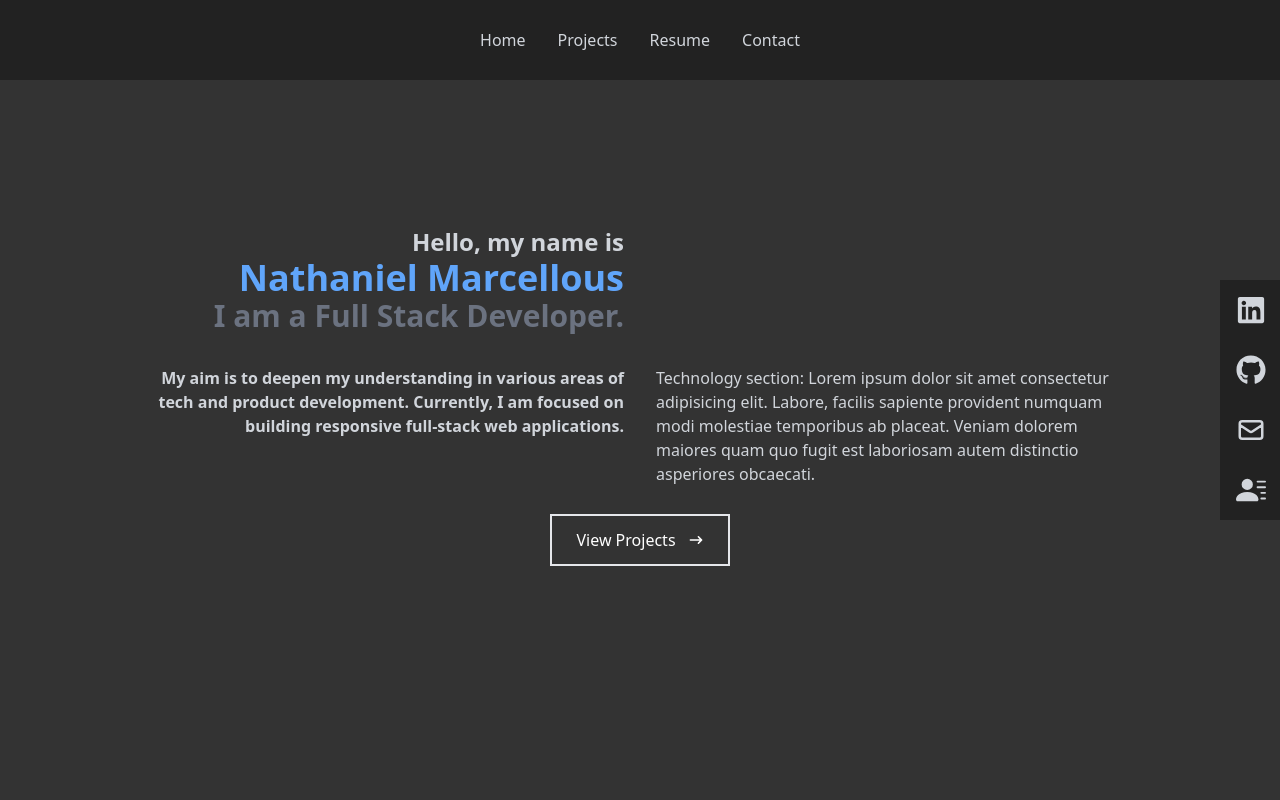
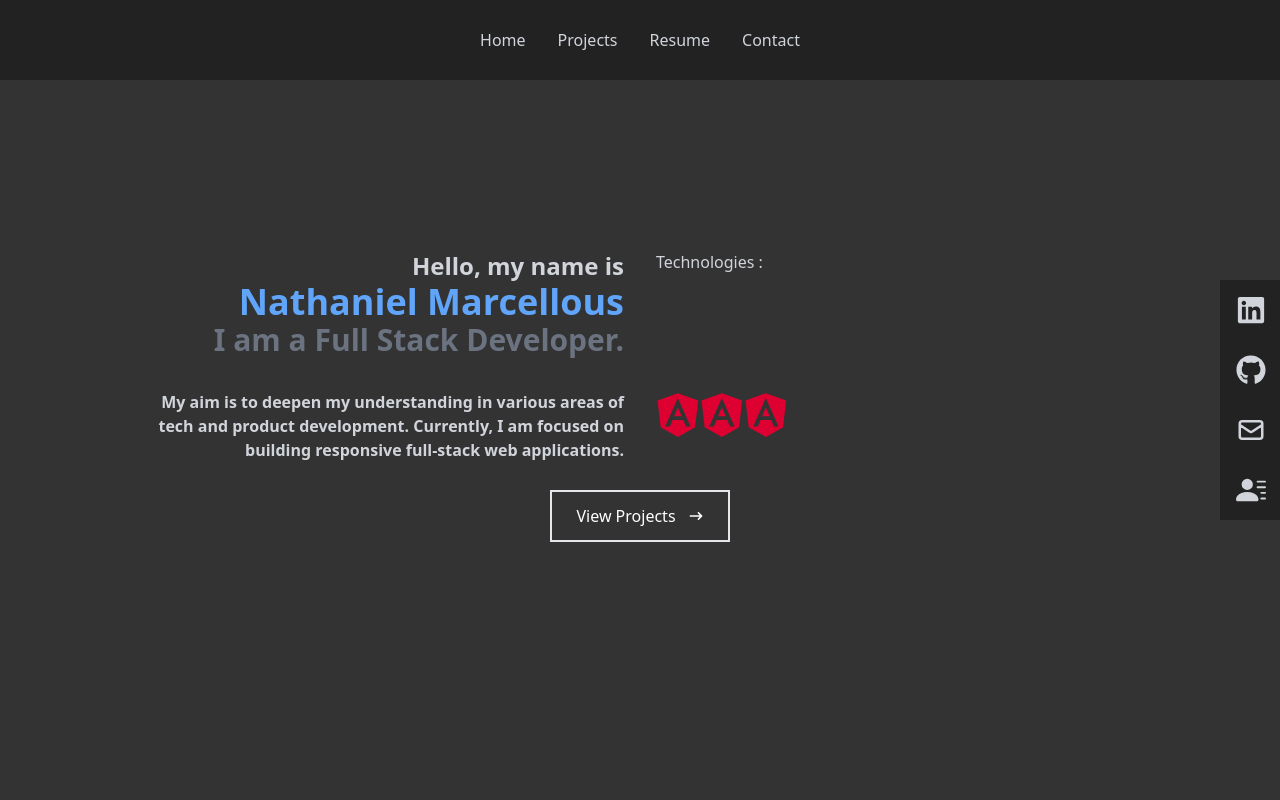
Before and after one commit to TabuHana/portfolio, a React (Create React App) app: page / in a window 1280 px wide. Shown: the top 800 px of the page. Built offline with nearby package versions, Linux system fonts and the light colour scheme.

Commit message:
added resume; adding icons

```diff
--- a/package.json
+++ b/package.json
@@ -3,9 +3,13 @@
   "version": "0.1.0",
   "private": true,
   "dependencies": {
+    "@fortawesome/free-brands-svg-icons": "^6.1.1",
+    "@fortawesome/free-solid-svg-icons": "^6.1.1",
+    "@fortawesome/react-fontawesome": "^0.1.18",
     "@testing-library/jest-dom": "^5.16.4",
     "@testing-library/react": "^13.3.0",
     "@testing-library/user-event": "^13.5.0",
+    "animate.css": "^4.1.1",
     "gh-pages": "^4.0.0",
     "react": "^18.2.0",
     "react-dom": "^18.2.0",
--- a/src/components/Home.jsx
+++ b/src/components/Home.jsx
@@ -1,6 +1,8 @@
 import React from 'react'
 import { HiArrowNarrowRight } from 'react-icons/hi'
-import { Link } from "react-scroll";
+import { Link } from "react-scroll"
+import { FontAwesomeIcon } from "@fortawesome/react-fontawesome";
+import { faAngular } from '@fortawesome/free-brands-svg-icons';
 
 const Home = () => {
   return (
@@ -19,7 +21,9 @@ const Home = () => {
               I am a Full Stack Developer.
             </h1>
           </div>
-          {/* <div></div> */}
+          <div className='align-baseline'>
+            Technologies :
+          </div>
         </div>
 
         <div className='max-w-[1000px] w-full grid sm:grid-cols-2 gap-8 px-4'>
@@ -29,8 +33,10 @@ const Home = () => {
               </p>
           </div>
           <div>
-            <p>Technology section:
-              Lorem ipsum dolor sit amet consectetur adipisicing elit. Labore, facilis sapiente provident numquam modi molestiae temporibus ab placeat. Veniam dolorem maiores quam quo fugit est laboriosam autem distinctio asperiores obcaecati.
+            <p>
+            <FontAwesomeIcon icon={faAngular} color="#DD0031" fontSize={50}/>
+            <FontAwesomeIcon icon={faAngular} color="#DD0031" fontSize={50}/>
+            <FontAwesomeIcon icon={faAngular} color="#DD0031" fontSize={50}/>
             </p>
           </div>
         </div>
--- /dev/null
+++ b/src/components/Resume.jsx
@@ -0,0 +1,12 @@
+
+const Resume = () => {
+
+
+  return (
+    <div>
+      <iframe src="/Nathaniel-M-Resume.pdf" title="resume"></iframe>
+    </div>
+  )
+}
+
+export default Resume
```
Also changed, not shown: 2 other files (tests, documents, lock files or other folders).
